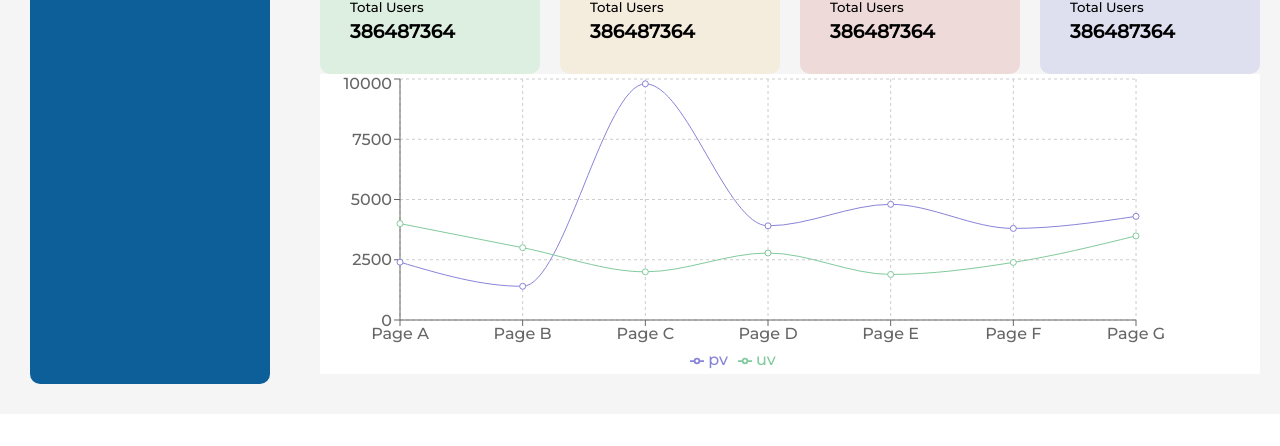
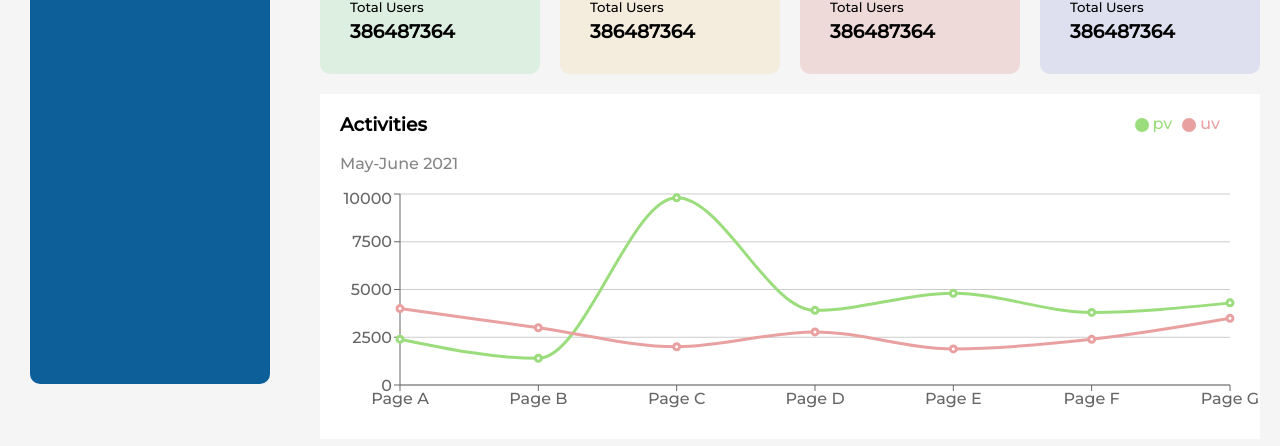
Before and after one commit to jigyasa-ctrl/Dashboard-UI, a React (Create React App) app: page /dashboard in a window 1280 px wide. Shown: the part 366-812 px from the top of the page. Built offline with nearby package versions, Linux system fonts and the light colour scheme.

Commit message:
Chart added

```diff
--- a/src/App.css
+++ b/src/App.css
@@ -219,8 +219,18 @@ body {
   border-radius: var(--border);
 
 }
+.chart > h3, .chart > p{
+  margin-left: 20px;
+}
 .chart{
   background-color: var(--text-color);
+  margin-top: 20px;
+  margin-bottom: 20px;
+}
+.legend{
+  position: relative;
+  top: 5%;
+  left: 90%
 }
 
 @media only screen and (max-width: 600px) {
--- a/src/Components/DashUi.js
+++ b/src/Components/DashUi.js
@@ -13,6 +13,8 @@ function DashUi() {
                 <Cards color="#DEE0EF" />
             </div>
             <div class="chart">
+                <h3>Activities</h3>
+                <p style={{color: '#858585'}}>May-June 2021</p>
            <LineCharts />
            </div>
             <div></div>
--- a/src/Components/SubComponent/LineChart.js
+++ b/src/Components/SubComponent/LineChart.js
@@ -50,7 +50,7 @@ function LineCharts() {
 
 
     return (
-      <ResponsiveContainer height={300} width="90%">
+      <ResponsiveContainer height={250} width="100%">
         <LineChart
           data={data}
           margin={{
@@ -60,13 +60,13 @@ function LineCharts() {
             bottom: 5,
           }}
         >
-          <CartesianGrid strokeDasharray="3 3" />
+          <CartesianGrid  vertical={false}/>
           <XAxis dataKey="name" />
           <YAxis />
           <Tooltip />
-          <Legend />
-          <Line type="monotone" dataKey="pv" stroke="#8884d8" activeDot={{ r: 8 }} />
-          <Line type="monotone" dataKey="uv" stroke="#82ca9d" />
+          <Legend layout="horizontal" iconType="circle" align="right" wrapperStyle={{top: '-30%'}} />
+          <Line type="monotone" dataKey="pv" stroke="#9BDD7C" activeDot={{ r: 8 }} strokeWidth={3} />
+          <Line type="monotone" dataKey="uv" stroke="#E9A0A0" strokeWidth={3}/>
         </LineChart>
       </ResponsiveContainer>
     );
```
